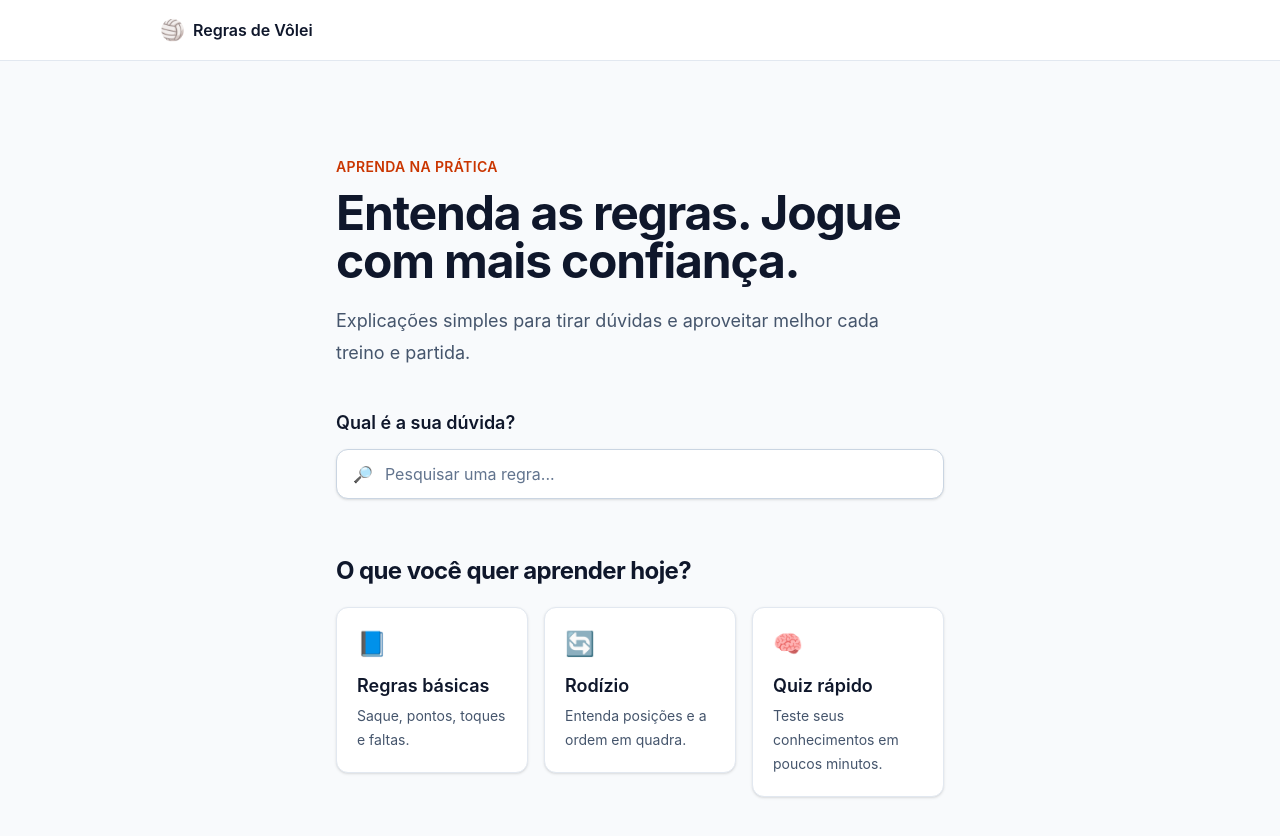
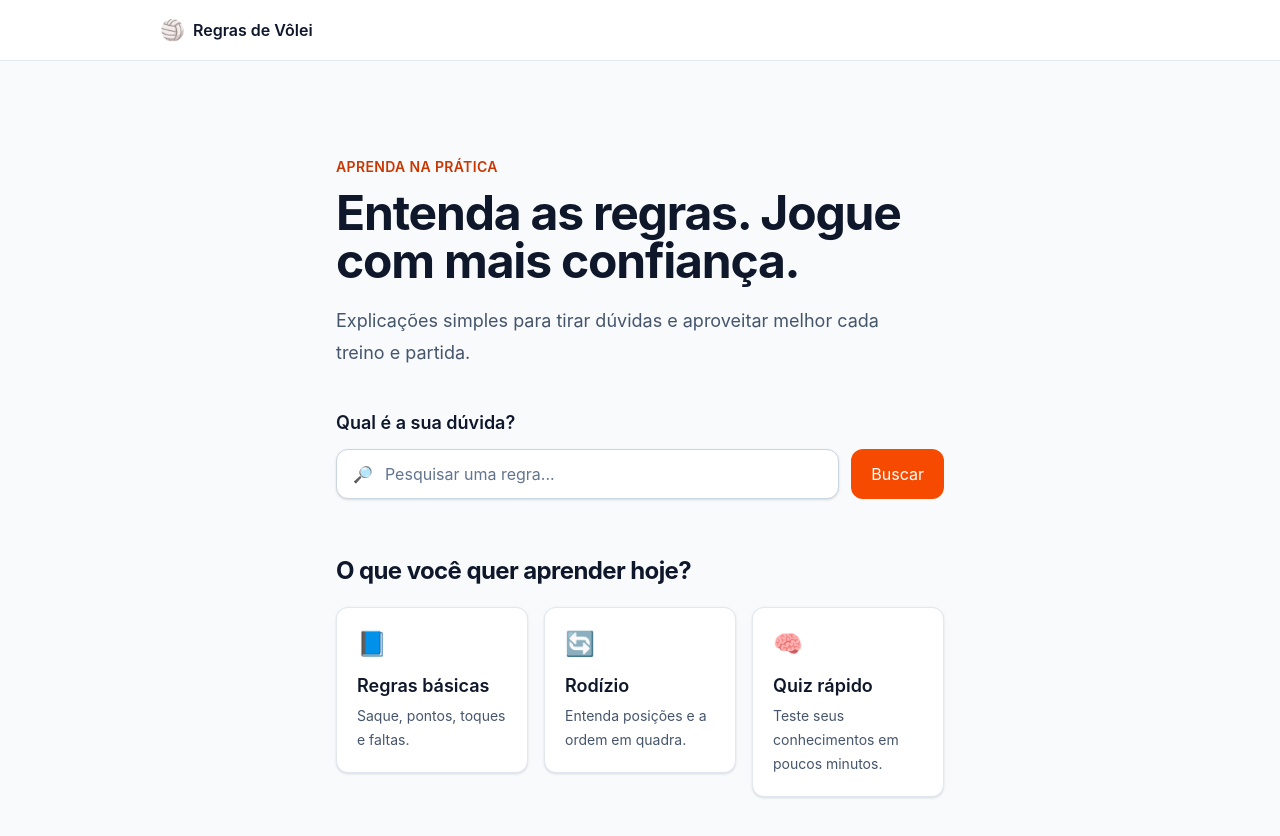
Before and after one commit to Icaro90/volley-coach, a React (Vite) app in the folder frontend/: page / in a window 1280 px wide. Shown: the top 836 px of the page. Built offline with nearby package versions, Linux system fonts and the light colour scheme.

Commit message:
feat(search): submit queries from home

```diff
--- a/frontend/src/components/SearchField.tsx
+++ /dev/null
@@ -1,21 +0,0 @@
-export function SearchField() {
-  return (
-    <div>
-      <label className="sr-only" htmlFor="rule-search">
-        Pesquisar uma regra
-      </label>
-      <div className="flex items-center gap-3 rounded-xl border border-slate-300 bg-white px-4 py-3 shadow-sm">
-        <span aria-hidden="true" className="text-slate-500">
-          🔎
-        </span>
-        <input
-          className="w-full bg-transparent text-slate-900 outline-none placeholder:text-slate-500"
-          id="rule-search"
-          name="rule-search"
-          placeholder="Pesquisar uma regra..."
-          type="search"
-        />
-      </div>
-    </div>
-  )
-}
--- /dev/null
+++ b/frontend/src/components/SearchForm.tsx
@@ -0,0 +1,59 @@
+import { type FormEvent, useState } from 'react'
+import { useNavigate } from 'react-router'
+
+export function SearchForm() {
+  const [query, setQuery] = useState('')
+  const [error, setError] = useState('')
+  const navigate = useNavigate()
+
+  function handleSubmit(event: FormEvent<HTMLFormElement>) {
+    event.preventDefault()
+
+    const trimmedQuery = query.trim()
+
+    if (!trimmedQuery) {
+      setError('Digite uma dúvida para pesquisar uma regra.')
+      return
+    }
+
+    setError('')
+    navigate(`/search?${new URLSearchParams({ q: trimmedQuery }).toString()}`)
+  }
+
+  return (
+    <form onSubmit={handleSubmit}>
+      <label className="sr-only" htmlFor="rule-search">
+        Pesquisar uma regra
+      </label>
+      <div className="flex flex-col gap-3 sm:flex-row">
+        <div className="flex flex-1 items-center gap-3 rounded-xl border border-slate-300 bg-white px-4 py-3 shadow-sm">
+          <span aria-hidden="true" className="text-slate-500">
+            🔎
+          </span>
+          <input
+            aria-describedby={error ? 'search-error' : undefined}
+            aria-invalid={Boolean(error)}
+            className="w-full bg-transparent text-slate-900 outline-none placeholder:text-slate-500"
+            id="rule-search"
+            name="query"
+            onChange={(event) => setQuery(event.target.value)}
+            placeholder="Pesquisar uma regra..."
+            type="search"
+            value={query}
+          />
+        </div>
+        <button
+          className="rounded-xl bg-orange-600 px-5 py-3 font-semibold text-white transition hover:bg-orange-700"
+          type="submit"
+        >
+          Buscar
+        </button>
+      </div>
+      {error && (
+        <p className="mt-2 text-sm text-red-700" id="search-error" role="alert">
+          {error}
+        </p>
+      )}
+    </form>
+  )
+}
--- a/frontend/src/pages/HomePage.tsx
+++ b/frontend/src/pages/HomePage.tsx
@@ -1,6 +1,6 @@
 import { AppHeader } from '../components/AppHeader'
 import { LearningShortcutCard } from '../components/LearningShortcutCard'
-import { SearchField } from '../components/SearchField'
+import { SearchForm } from '../components/SearchForm'
 import { homeShortcuts } from '../data/homeShortcuts'
 
 export function HomePage() {
@@ -23,7 +23,7 @@ export function HomePage() {
           <h2 className="mb-3 text-lg font-semibold text-slate-900" id="search-title">
             Qual é a sua dúvida?
           </h2>
-          <SearchField />
+          <SearchForm />
         </section>
 
         <section className="mt-14" aria-labelledby="learning-title">
```
